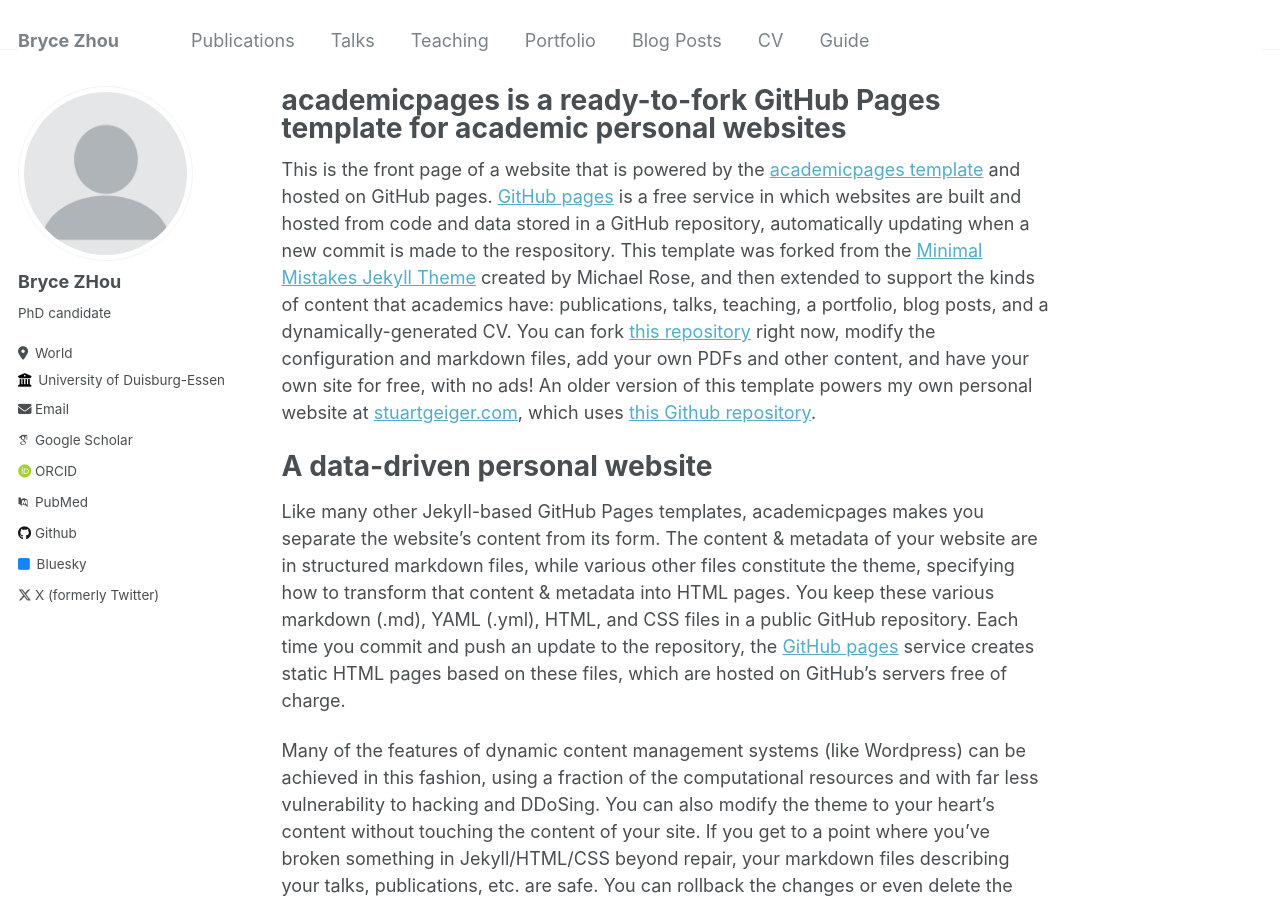
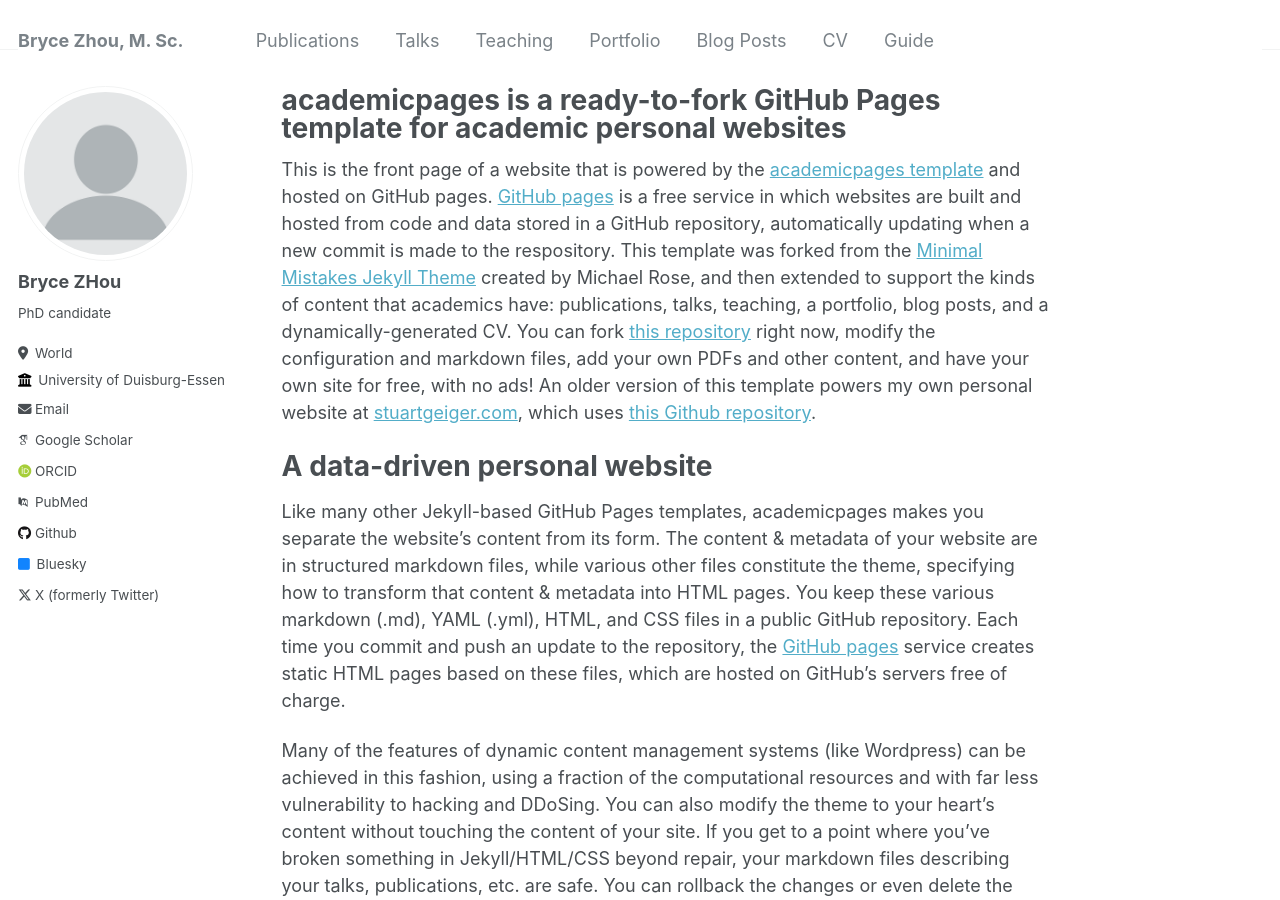
Before and after one commit to BryceZhou/BryceZhou.github.io, a Jekyll site: the page built from _pages/about.md, in a window 1280 px wide and 900 px high. Built offline with Jekyll 4.4.1, drawn with Linux system fonts in a browser that asks for light colours; some web fonts are replaced.

```diff
--- a/_config.yml
+++ b/_config.yml
@@ -8,7 +8,7 @@
 
 # Basic Site Settings
 locale                   : "en-US"
-title                    : "Bryce Zhou"
+title                    : "Bryce Zhou, M. Sc."
 title_separator          : "-"
 name                     : &name "Bryce Zhou"
 description              : &description "personal description"
```
